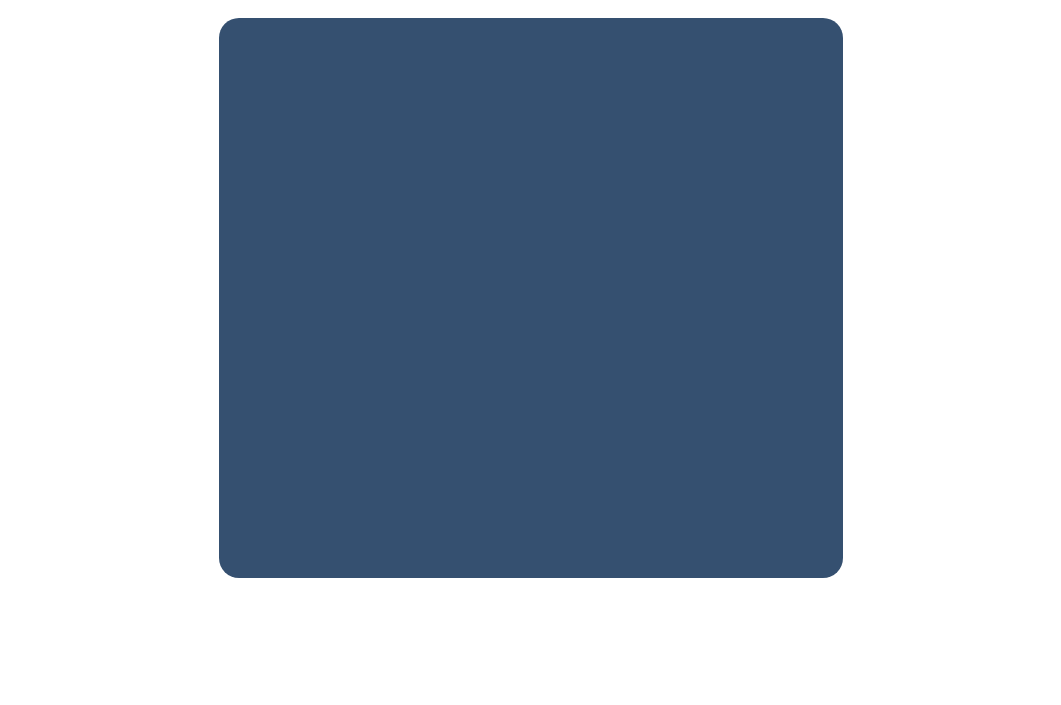
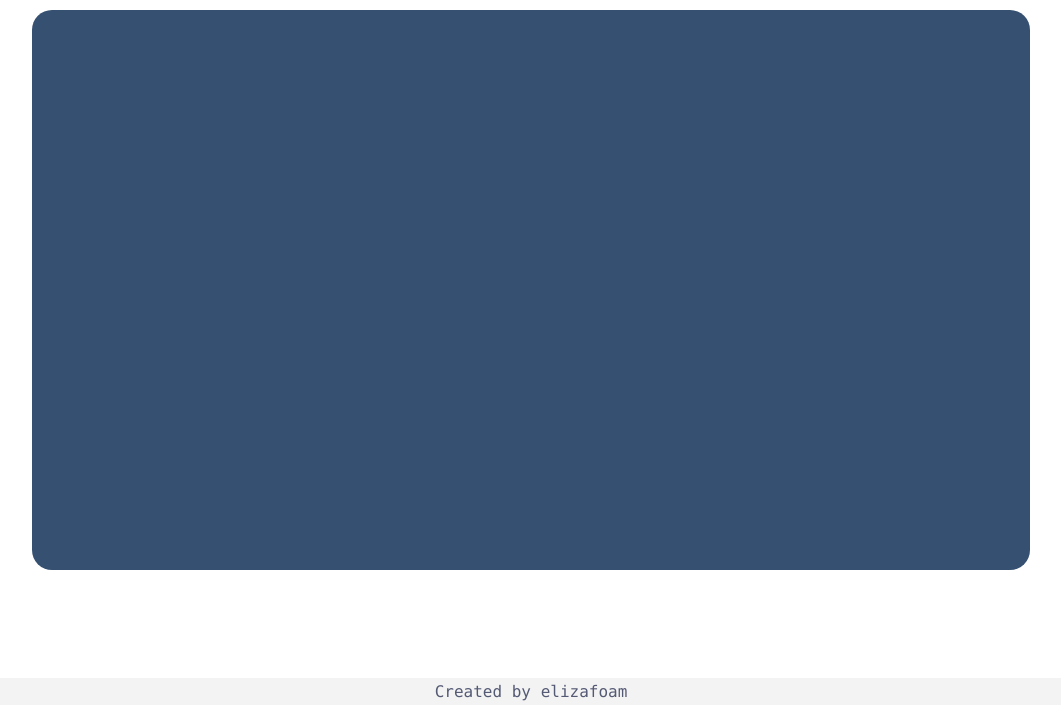
Before and after one commit to Elizafoam/rock-paper-scissors, a plain HTML site: page index.html in a window 1280 px wide. Shown: the part 95-800 px from the top of the page, without its empty margins (109-1170 px from the left). Drawn offline with Linux system fonts and the light colour scheme.

Commit message:
adjust html structure and style

```diff
--- a/index.html
+++ b/index.html
@@ -8,10 +8,8 @@
         <script src="script.js"></script>
     </head>
     <body>
-        <div id="container">
-            <h1 id='title'>ROCK PAPER SCISSORS</h1>
-            <div id="body"> </div>
-            <div id="footer"></div>
-        </div>
+        <h1 id='title'>ROCK PAPER SCISSORS</h1>
+        <div id="body"></div>
+        <div id="footer"> Created by elizafoam</div>
     </body>
 </html>
--- a/style.css
+++ b/style.css
@@ -1,27 +1,16 @@
-#container {
+body {
     display: flex;
     flex-direction: column;
-    justify-content: center;
+    justify-content: space-between;
     align-items: center;
-    font-family: "Monaco", ' Lucida Console', Courier, monospace;
     color: #FBFBFF;
-}
-
-#background-video {
-    height: 50vh;
-    width: 100vw;
-    object-fit: cover;
-    position: fixed;
-    left: 0;
-    right: 0;
-    top: 0;
-    bottom: 0;
-    z-index: -1;
+    font-family: "Monaco", Courier, monospace;
+    margin: 0;
 }
 
 #body {
     background-color: #355070;
-    width: 78vh;
+    width: 78vw;
     height: 70vh;
     border-radius: 20px;
 }
@@ -31,3 +20,13 @@
     padding: 12px;
     border-radius: 20px;
 }
+
+#footer {
+    background-color: #f3f3f3;
+    color: #545974;
+    position: fixed;
+    bottom: 0px;
+    width: 100vw;
+    padding: 4px;
+    text-align: center;
+}
```
